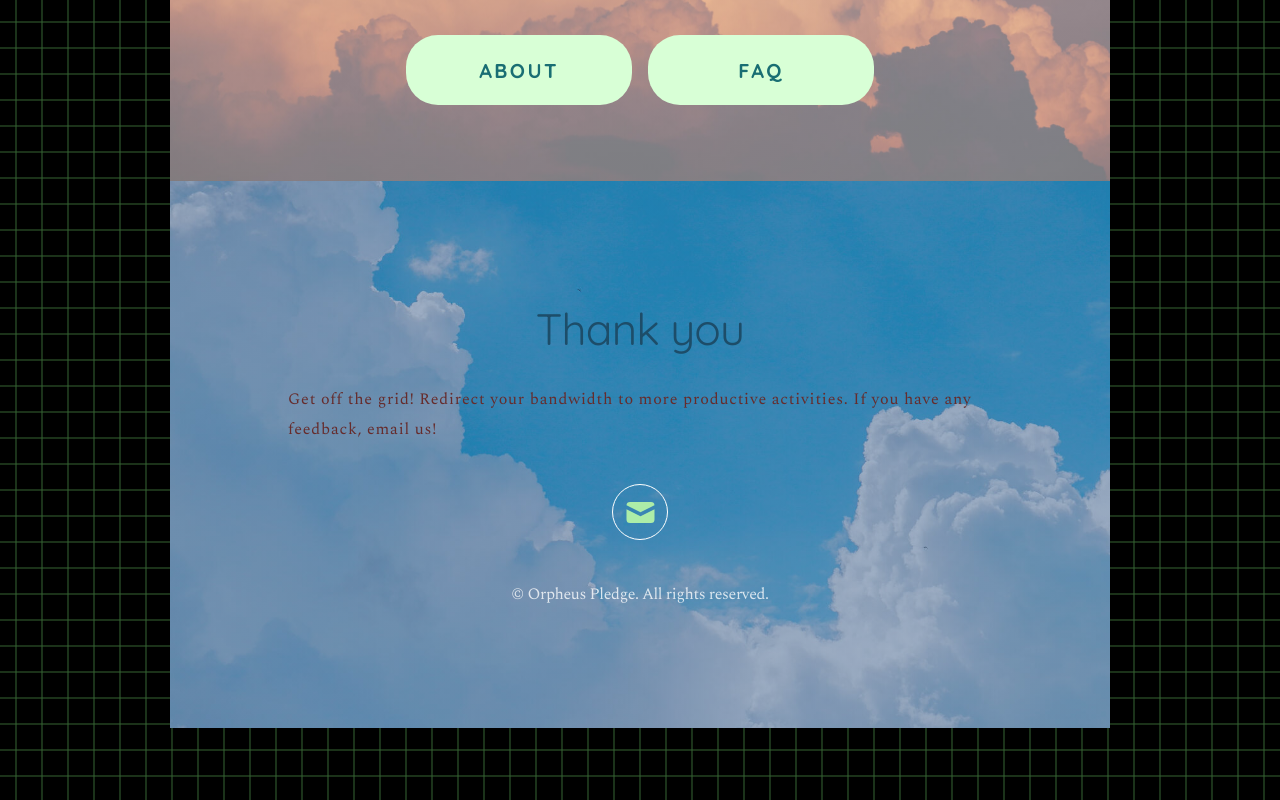
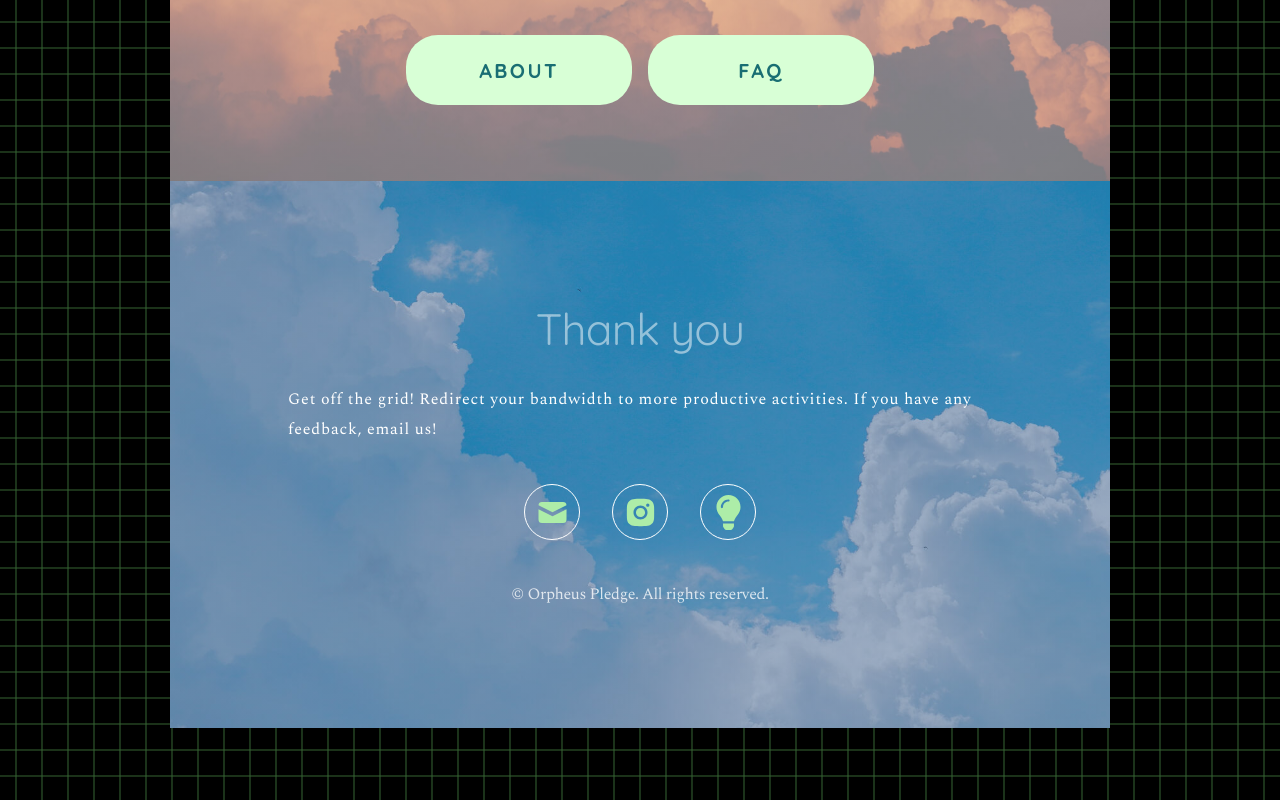
Before and after one commit to maxyuan6717/orpheus-frontend, a React (Create React App) app: page / in a window 1280 px wide. Shown: the part 1796-2596 px from the top of the page. Built offline with nearby package versions, Linux system fonts and the light colour scheme; no server answers.

Commit message:
update thankyou

```diff
--- a/src/components/thankyou.js
+++ b/src/components/thankyou.js
@@ -1,6 +1,8 @@
 import styles from "./thankyou.module.css";
 import { Row } from "react-bootstrap";
 import { HiMail } from "react-icons/hi";
+import { AiFillInstagram } from "react-icons/ai";
+import { FaLightbulb } from "react-icons/fa";
 
 const ThankYou = () => {
   return (
@@ -12,9 +14,37 @@ const ThankYou = () => {
           activities. If you have any feedback, email us!
         </div>
         <Row className={`mx-auto justify-content-center ${styles.btn_row}`}>
-          <a href="mailto: orpheuspledge@gmail.com">
+          <a className="mx-3" href="mailto: orpheuspledge@gmail.com">
             <div className={`${styles.btn_container} d-flex`}>
               <HiMail
+                className="m-auto"
+                size={35}
+                style={{ display: "block" }}
+              />
+            </div>
+          </a>
+          <a
+            className="mx-3"
+            href="https://www.instagram.com/orpheus.pledge/"
+            rel="noreferrer"
+            target="_blank"
+          >
+            <div className={`${styles.btn_container} d-flex`}>
+              <AiFillInstagram
+                className="m-auto"
+                size={35}
+                style={{ display: "block" }}
+              />
+            </div>
+          </a>
+          <a
+            className="mx-3"
+            href="https://www.notion.so/Tips-Resources-6d7d8bcfea8a481d9cd3c6cb13f8dc67"
+            rel="noreferrer"
+            target="_blank"
+          >
+            <div className={`${styles.btn_container} d-flex`}>
+              <FaLightbulb
                 className="m-auto"
                 size={35}
                 style={{ display: "block" }}
--- a/src/components/thankyou.module.css
+++ b/src/components/thankyou.module.css
@@ -26,7 +26,8 @@
 }
 
 .header {
-  color: #1d4d69;
+  /* color: #1d4d69; */
+  color: rgba(255, 255, 255, 0.5);
   font-family: "Quicksand", sans-serif;
   letter-spacing: -0.05rem;
   width: 100%;
@@ -37,7 +38,8 @@
 }
 
 .body {
-  color: #662c2c;
+  /* color: #662c2c; */
+  color: white;
   letter-spacing: 0.05rem;
   width: calc(100% + 0.05rem);
   font-size: 1em;
```
